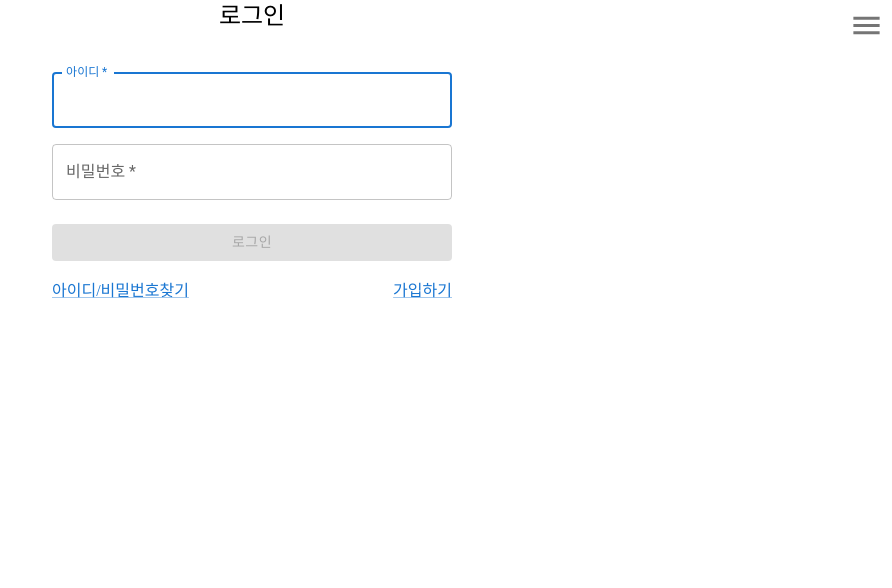
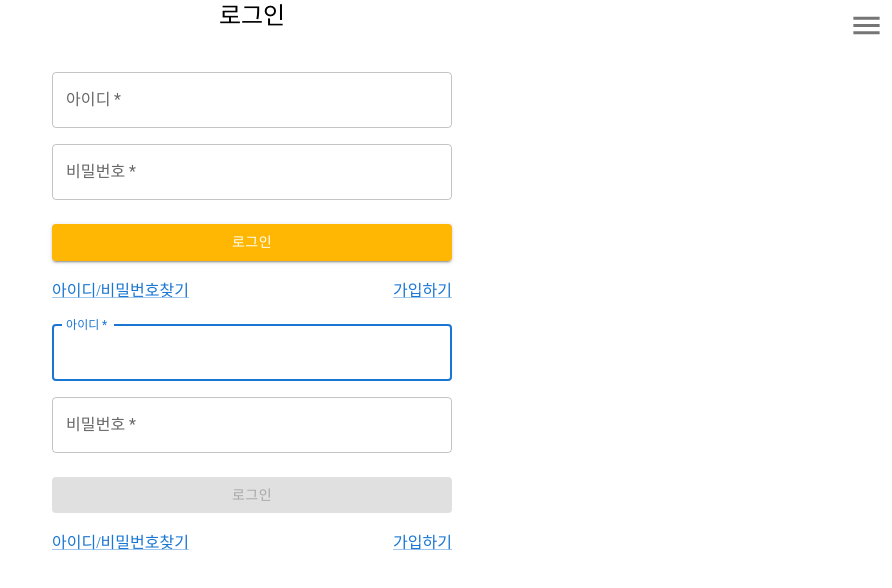
Before and after one commit to Lee-MinJa/JAVA_CAMP, a React (Create React App) app: page /signin in a window 1280 px wide. Shown: the top 588 px of the page, without its empty margins (388-1280 px from the left). Built offline with nearby package versions, Linux system fonts and the light colour scheme; what quill-image-resize-module-react would draw is missing.

Commit message:
Loginbackend

```diff
--- a/src/components/board/MappingDB.jsx
+++ b/src/components/board/MappingDB.jsx
@@ -87,14 +87,14 @@ export const commentDeleteUrl =
 'http://localhost:'+ pjPort +'/' + freecmnt + '/'+ dbDelete + '/' + free_cmnt_num +'/'
 
 //memberJoin - email overlap check
-export const emailOverlap = 'http://localhost:' + pjPort + '/join/email/' + mem_email + '/'
+export const emailOverlap = 'http://localhost:' + pjPort + '/email' + mem_email + '='
 
 //memberJoin - userId overlap check
-export const idOverlap = 'http://localhost:' + pjPort + '/join/id/' + mem_id + '/'
+export const idOverlap = 'http://localhost:' + pjPort + '/id' + mem_id + '='
 
-export const nickOverlap = "http://localhost:" + pjPort + '/join/nick/' + mem_nick + '/'
+export const nickOverlap = "http://localhost:" + pjPort + '/nick' + mem_nick + '='
 
-export const userRegist = "http://localhost:" + pjPort + '/join/regist/'
+export const userRegist = "http://localhost:" + pjPort + '/regist'
 
 
 
--- a/src/pages/join/Certification.jsx
+++ b/src/pages/join/Certification.jsx
@@ -35,11 +35,12 @@ function Certification() {
 
   const overlapCheck = async() => {
     const res = await axios.get(emailOverlap + state)
-      if(typeof res.data[0] === 'undefined'){
+      if(res.data[0].MEM_EMAIL == 'undefined'){
         setCheckResult('입력하신 이메일로 가입이 가능합니다.')
       }
       else {
-      setCheckResult('입력하신 이메일로 가입된 아이디가 있습니다.')}
+        setCheckResult('입력하신 이메일로 가입된 아이디가 있습니다.')}
+        console.log(res.data[0].MEM_EMAIL)
       // console.log('결과값 : ', res.data[0])
       // console.log(checkResult)
   }
--- a/src/pages/join/PersonalInfo.jsx
+++ b/src/pages/join/PersonalInfo.jsx
@@ -61,7 +61,7 @@ function PersonalInfo() {
     const url = idOverlap + userId
     if(isUserId !== false) {
     axios.get(url).then((res) => {
-        if(typeof res.data[0] === 'undefined'){
+        if(res.data[0].MEM_ID == 'undefined'){
           setUserIdMsg('사용이 가능한 아이디에요.')
           setResultColor('blue')
         }
@@ -186,7 +186,7 @@ function PersonalInfo() {
     const url = nickOverlap + userNick
     if(isUserNick !== false) {
     axios.get(url).then((res) => {
-        if(typeof res.data[0] === 'undefined'){
+        if(res.data[0].MEM_NICK == 'undefined'){
           setUserNickMsg('사용이 가능한 닉네임이에요.')
           setIsUserNick(true)
           setResultColor('blue')
@@ -228,7 +228,16 @@ function PersonalInfo() {
         mem_tel : userPhoneNumber,
       }
 
-      axios.post(url, data).then((res) => {
+      // axios.post(url, data).then((res) => {
+      //   alert(email);
+
+      //   console.log(res.data)
+      //   navigate('/signin')
+      //   setEmail('')
+      // })
+      axios.post(url+`?mem_code=${data.mem_code}&mem_id=${data.mem_id}&mem_pw=${data.mem_pw}&mem_nick=${data.mem_nick}&mem_email=${email}
+      &mem_tel=${data.mem_tel}&mem_name=${data.mem_name}`)
+      .then((res) => {
         console.log(res.data)
         navigate('/signin')
         setEmail('')
--- a/src/pages/join_business/Biz_info.js
+++ b/src/pages/join_business/Biz_info.js
@@ -10,6 +10,7 @@ import {
 } from "@mui/material";
 import { ThemeProvider, createTheme } from "@mui/material/styles";
 import Footer from "../../components/main/Footer";
+import axios from 'axios'
 
 const theme = createTheme({
   palette: {
@@ -85,7 +86,7 @@ function Biz_info() {
  const idCk = signupId.current.value;
 
 /* 제출 */
-  const sendValue = () => {
+  const sendValue = (event) => {
     const signupInfo = {
       signupId: signupId.current.value,
       signupPw: signupPw.current.value,
@@ -95,6 +96,12 @@ function Biz_info() {
       signupMobile: signupMobile.current.value,
       signupEmail: signupEmail.current.value,
     };
+    axios.get(`http://localhost:9000/memberBizInsert?mem_id=${signupInfo.signupId}&mem_pw=${signupInfo.signupPw}
+    &mem_biznum=${signupInfo.signupBiznum}&mem_bizname=${signupInfo.signupBizname}&mem_name=${signupInfo.signupBizowner}
+    &mem_tel=${signupInfo.signupMobile}&mem_email=${signupInfo.signupEmail}`)
+    .then((response) => {
+        console.log(response.data)
+    })
     return console.log(signupInfo);
   };
 
@@ -102,6 +109,7 @@ function Biz_info() {
   const [open, setOpen] = React.useState(false);
   const handleOpen = () => setOpen(true);
   const handleClose = () => setOpen(false);
+  const [IdCheckName, setIdCheckName] = useState('');
 
   /* //////비밀번호 일치여부 확인 ////// */
   const [pwMsg, setPwMsg] = useState('');
@@ -131,7 +139,6 @@ function Biz_info() {
      const signupBizownerFin = signupBizowner.current.value;
      const signupMobileFin = signupMobile.current.value;
      const signupEmailFin = signupEmail.current.value;
-
      /* 조건1. Form 채웠는지 여부 확인 */
      (
       signupIdFin.length > 0
--- a/src/pages/signin/SignIn.js
+++ b/src/pages/signin/SignIn.js
@@ -24,6 +24,15 @@ var setCookie = function (name, value, exp) {
 
 /* SignIn 함수 //////////////////////////////////////////////////////////////////////////// */
 function SignIn(props) {
+  /* 회원정보가 없는 경우 메시지 보이기 */
+  // form과 submit이용하는 경우
+  // const handleSubmit = (event) => {
+  //   const signInData = new FormData(event.currentTarget);
+  //   console.log({
+  //     id: signInData.get('signinid')
+  //     , pw: signInData.get('signinpw')
+  //   });
+  // }
 
   /* ref이용해서 데이터 전달하는 경우 */
   const signinId = useRef("");
@@ -36,27 +45,23 @@ function SignIn(props) {
       signinId: signinId.current.value,
       signinPw: signinPw.current.value,
     };
-    /* 로한 작성중 */
-    axios
-      .get("/memberList", {
-        params: {
-          mem_id: signinIdFin,
-          mem_pw: signinPwFin,
-        },
-      })
-      .then((window.location.href = "/"))
-      .catch();
-
-    /* /// 외부 작성(작성자 미상) ///////////// */
-    // axios.get(`http://localhost:8000/member/login?MEM_ID=${signinInfo.signinId}&MEM_PW=${signinInfo.signinPw}`)
-    // .then(response => {
-    //   console.log(response.data);
-    //   alert(response.data[0].MEM_NICK);
-    //   setCookie('MEM_NICK',response.data[0].MEM_NICK,3);
-    //   window.location.href='/'
-    // })
-    /* ////외부작성 종료///////////////////// */
-    /* 로그인시 입력된 정보 확인 */
+    axios.get(`http://localhost:9000/memberLogin?mem_id=${signinInfo.signinId}&mem_pw=${signinInfo.signinPw}`)
+    .then(response => {
+      console.log(response.data.mem_id);
+      console.log(response.data.mem_num);
+      window.sessionStorage.setItem("mem_id",response.data.mem_id);
+      window.sessionStorage.setItem("mem_num",response.data.mem_num);
+      if(response.data.mem_num == -2) {
+          alert('아이디가 틀립니다')
+      }
+      else if(response.data.mem_num == -1){
+        alert('비밀번호가 틀립니다.')
+      }
+      else{
+        alert(`${response.data.mem_id}님 환영합니다.`);
+        window.location.href='/'
+      }
+    })
     return alert(`${signinIdFin} 회원님 환영합니다!`);
   };
 
@@ -91,8 +96,46 @@ function SignIn(props) {
           {/*
           <Typography variant='h6' sx={{color: 'palette.no'}}>
          존재하지 않는 계정입니다.
-          </Typography>
-        */}
+        </Typography> */}
+        <Box component="form"
+        // onSubmit={handleSubmit}
+        sx={{width: 400}}>
+          <TextField
+          required
+          fullWidth
+          id="signinId"
+          inputRef={signinId}
+          label="아이디"
+          autoFocus
+          sx={{ mt: 3, mb: 2,  }}
+          />
+          <TextField
+          required
+          fullWidth
+          type="password"
+          id="signinPw"
+          inputRef={signinPw}
+          label="비밀번호"
+          />
+          <Button type="submit"
+          onClick={onClickSignIn}
+          variant="contained"
+          fullWidth
+          sx={{ mt: 3, mb: 2, bgcolor:"palette.lo",'&:hover': {bgcolor: 'palette.no'}}}>
+          로그인</Button>
+          <Grid container spacing={2}>
+          <Grid item xs style={{ display: "flex", alignItems: "center" }}>
+          <Link href="./FindAcct" >
+            아이디/비밀번호찾기
+          </Link>
+          </Grid>
+          <Grid item alignItems="center" justify="flex-end">
+          <Link href="./TermsConditions" >
+            가입하기
+          </Link>
+          </Grid>
+          </Grid>
+          {/* </Typography>  */}
           <Box
             component="form"
             sx={{ width: 400 }}
@@ -136,9 +179,10 @@ function SignIn(props) {
                 <Link href="./FindAcct">아이디/비밀번호찾기</Link>
               </Grid>
               <Grid item alignItems="center" justify="flex-end">
-                <Link href="./Biz_info">가입하기</Link>
+                <Link href="./TermsConditions">가입하기</Link>
               </Grid>
             </Grid>
+          </Box>
           </Box>
         </Box>
       </ThemeProvider>
```
Also changed, not shown: src/components/lostInfo/FindAcctId.js (+74 -7 lines), src/components/lostInfo/FindAcctPw.js (+24 -4 lines).
